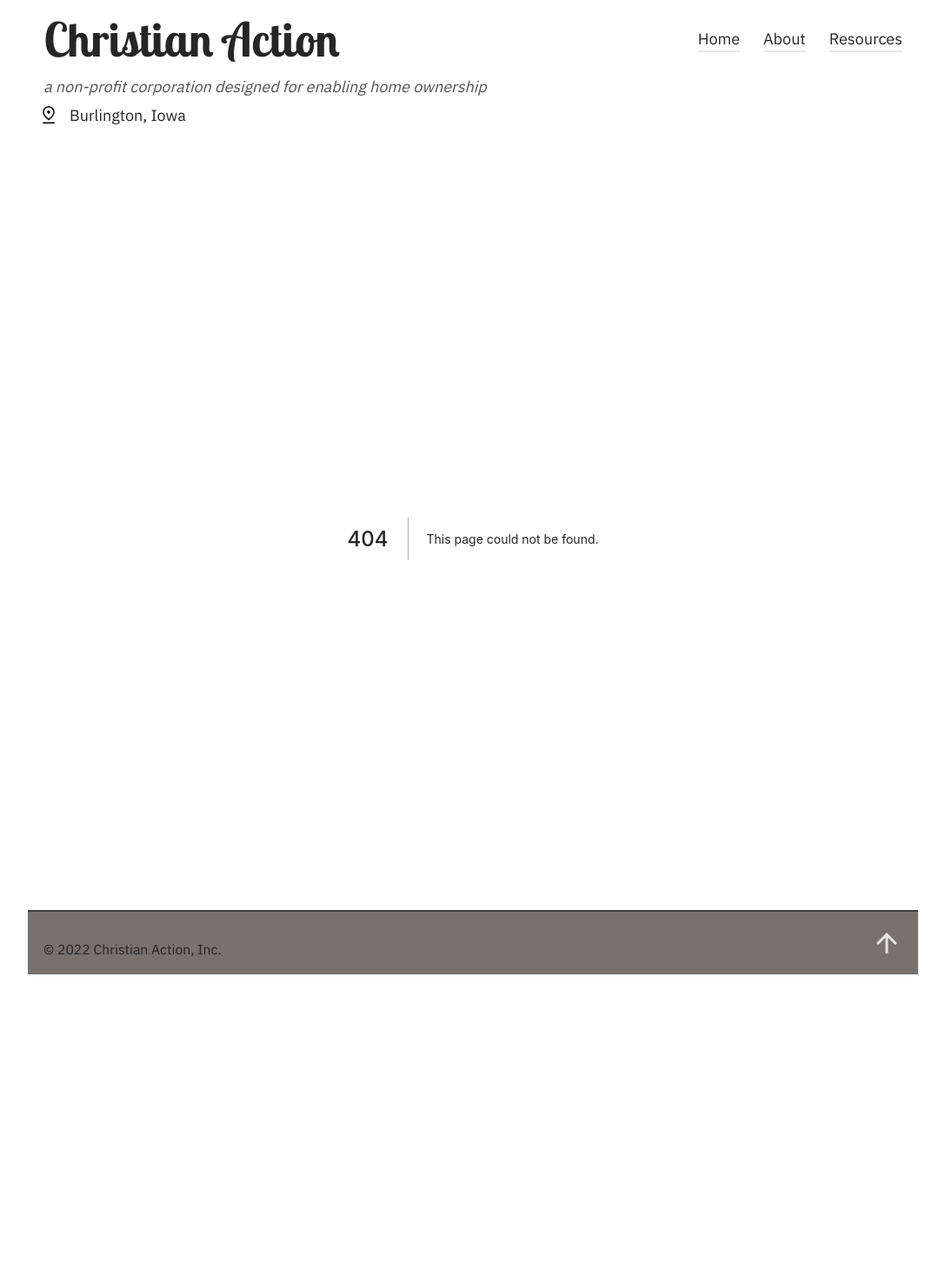
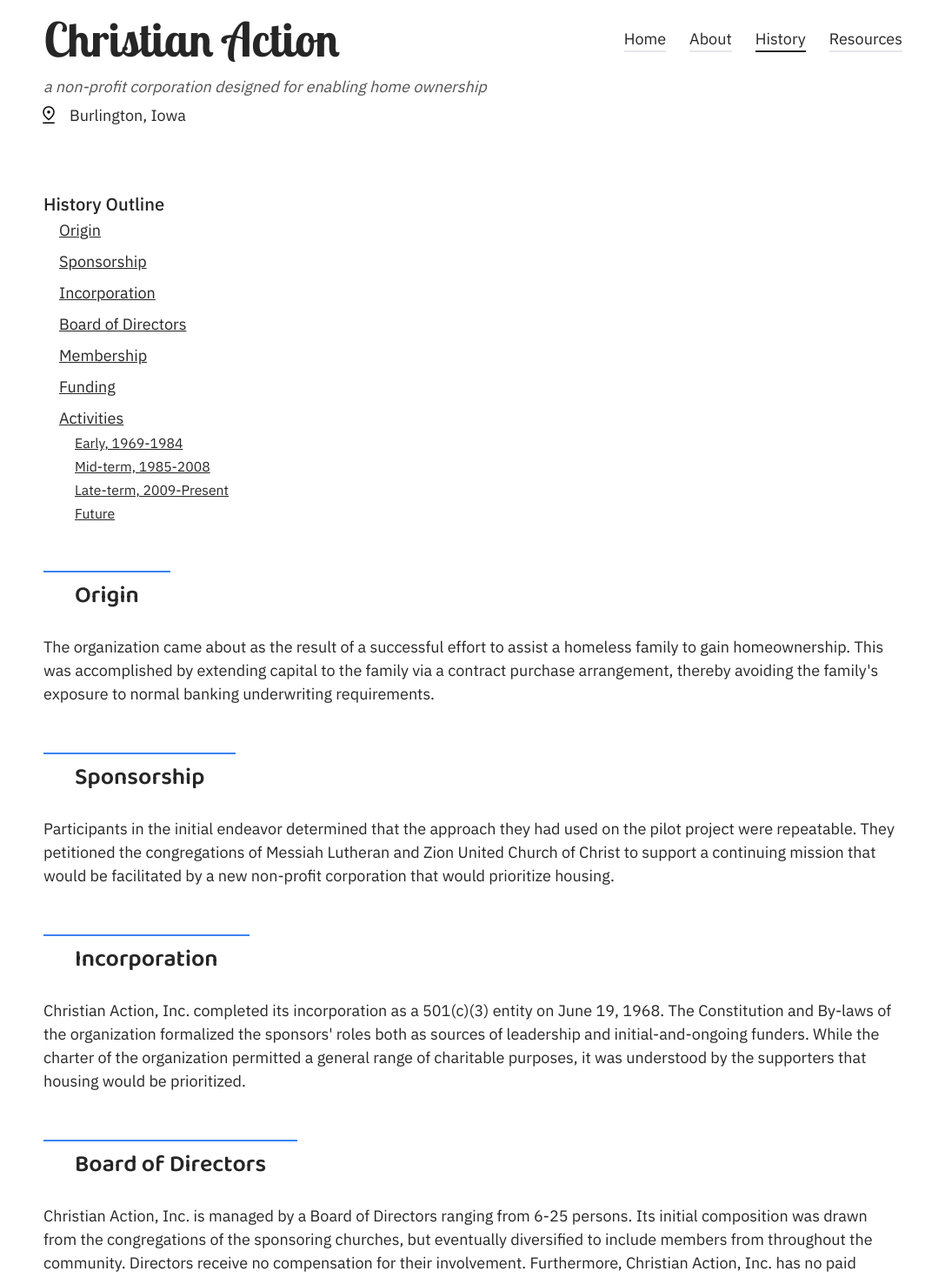
Before and after one commit to blaze-vincent/christian-action-2022, a Next.js app: page /history in a window 1280 px wide. Before the commit this address had no page. Shown: the top 1469 px of the page at 87% size, without its empty margins (96-1183 px from the left). Before the commit the page ends 1120 px from the top, so only its background shows below. Built offline with nearby package versions, Linux system fonts and the light colour scheme.

Commit message:
Add History page

```diff
--- a/components/navbar/navbar.js
+++ b/components/navbar/navbar.js
@@ -10,6 +10,10 @@
   {
     url: '/about',
     name: 'About'
+  },
+  {
+    url: '/history',
+    name: 'History'
   },
   {
     url: '/resources',
--- /dev/null
+++ b/components/outlineTree.js
@@ -0,0 +1,24 @@
+import Link from 'next/link';
+
+export default function OutlineTree({tree, subsection = false}){
+
+  const className = `flex flex-col pl-4 ${subsection ? "gap-1 text-sm mt-1" : "gap-2"}`
+  return <ol
+    className={className}
+  >
+    {
+      tree.map(item => {
+        return <li>
+          <Link href={item.fragment}>
+              <a className='underline'>
+                {item.name}
+              </a>
+          </Link>
+          {
+            item.subsections && <OutlineTree tree={item.subsections} subsection />
+          }
+        </li>
+      })
+    }
+  </ol>
+}
--- /dev/null
+++ b/pages/history.js
@@ -0,0 +1,153 @@
+import SectionTitle from "../components/sectionTitle";
+import OutlineTree from "../components/outlineTree";
+
+function Article({children, subsection = false}){
+  const className = `flex flex-col ${subsection ? "gap-2 my-2" : "gap-4"}`
+
+  return <article
+    className={className}
+  >
+    {children}
+  </article>
+}
+
+export default function History(){
+
+  const sections = [
+    {
+      name: 'Origin',
+      fragment: '#origin'
+    },
+    {
+      name: 'Sponsorship',
+      fragment: '#sponsorship'
+    },
+    {
+      name: 'Incorporation',
+      fragment: '#incorporation'
+    },
+    {
+      name: 'Board of Directors',
+      fragment: '#board'
+    },
+    {
+      name: 'Membership',
+      fragment: '#membership'
+    },
+    {
+      name: 'Funding',
+      fragment: '#funding'
+    },
+    {
+      name: 'Activities',
+      fragment: '#activities',
+      subsections: [
+        {
+          name: 'Early, 1969-1984',
+          fragment: '#early'
+        },
+        {
+          name: 'Mid-term, 1985-2008',
+          fragment: '#mid'
+        },
+        {
+          name: 'Late-term, 2009-Present',
+          fragment: '#late'
+        },
+        {
+          name: 'Future',
+          fragment: '#future'
+        }
+      ]
+    }
+  ]
+
+  return <div
+    className="w-full max-w-screen-lg flex flex-col gap-12 px-4 mb-40"
+  >
+    {/* outline */}
+    <div>
+      <h3
+        className="text-lg font-medium"
+      >History Outline</h3>
+      <OutlineTree tree={sections} />
+    </div>
+
+    <Article>
+      <SectionTitle id="origin">Origin</SectionTitle>
+      <p>
+        The organization came about as the result of a successful effort to assist a homeless family to gain homeownership. This was accomplished by extending capital to the family via a contract purchase arrangement, thereby avoiding the family&apos;s exposure to normal banking underwriting requirements.
+      </p>
+    </Article>
+
+    <Article>
+      <SectionTitle id="sponsorship">Sponsorship</SectionTitle>
+      <p>
+        Participants in the initial endeavor determined that the approach they had used on the pilot project were repeatable. They petitioned the congregations of Messiah Lutheran and Zion United Church of Christ to support a continuing mission that would be facilitated by a new non-profit corporation that would prioritize housing.
+      </p>
+    </Article>
+
+    <Article>
+      <SectionTitle id="incorporation">Incorporation</SectionTitle>
+      <p>
+        Christian Action, Inc. completed its incorporation as a 501(c)(3) entity on June 19, 1968. The Constitution and By-laws of the organization formalized the sponsors&apos; roles both as sources of leadership and initial-and-ongoing funders. While the charter of the organization permitted a general range of charitable purposes, it was understood by the supporters that housing would be prioritized.
+      </p>
+    </Article>
+
+    <Article>
+      <SectionTitle id="board">Board of Directors</SectionTitle>
+      <p>
+        Christian Action, Inc. is managed by a Board of Directors ranging from 6-25 persons. Its initial composition was drawn from the congregations of the sponsoring churches, but eventually diversified to include members from throughout the community. Directors receive no compensation for their involvement. Furthermore, Christian Action, Inc. has no paid employees and utilizes contracted services only when specific needs occur, such as for accounting.
+      </p>
+    </Article>
+
+    <Article>
+      <SectionTitle id="membership">Membership</SectionTitle>
+      <p>
+        There are two classes of membership that are open to all. These are the Participating Membership and the Sustaining Membership. The former includes those persons that apply to and are approved by the Board of Directors that wish to be actively involved and working for the objects and purposes of the Corporation. The latter includes those persons that apply to and are approved by the Board of Directors as financial contributors. Participating Members have voting rights. Supporting Members have no voting rights.
+      </p>
+    </Article>
+
+    <Article>
+      <SectionTitle id="funding">Funding</SectionTitle>
+      <p>
+        Christian Action, Inc. has relied on donations and rental income to support its mission. The former includes charitable giving and the receipt of the assets of Burlington Housing Partnership (BHP) when it dissolved. The latter includes rental receipts from a property that was included in the foundation from BHP and a property that was forfeited back to Christian Action, Inc.
+      </p>
+    </Article>
+
+    <Article>
+      <SectionTitle id="activities">Activities</SectionTitle>
+
+      <Article subsection>
+        <SectionTitle subsection id="early">Early, 1969-1984</SectionTitle>
+        <p>
+          Christian Action, Inc. confined its involvement to home ownership, via contract sales, and the provision of emergency assistance for housing and housing-related activities for many years. Because the needs of both of the areas of concentration were considerable, in-depth debate was essential to achieve a balanced use of donated capital. Furthermore, a smooth flow of repayments was essential for the home ownership model to continue to work, since donations were not large enough to permit the target homes to be acquired in advance outright. Each activity required Christian Action, Inc. to borrow the funds via a companion mortgage and the make the home available to the family on contract. All sales have been at cost.
+        </p>
+      </Article>
+
+
+      <Article subsection>
+        <SectionTitle subsection id="mid">Mid-term, 1985-2008</SectionTitle>
+        <p>
+          Changes in pricing and home financing accelerated beginning in the 1970s and never stopped as successive Presidential administrations promoted the expansion of home ownership. Prices grew, which required the infusion of larger amounts of capital, while access to financing was eased by the availability of insured mortgages and relaxed underwriting standard. These trends reduced the utility of the "traditional Program" and made potential client base smaller and poorer. In response, Christian Action, Inc. sought out and received several grants through the State-administered HOME Program. The project designs included down payment assistance and "acquisition with rehabilitation for resale". These projects would eventually assist more than 30 families in Burlington.
+        </p>
+      </Article>
+
+
+      <Article subsection>
+        <SectionTitle subsection id="late">Late-term, 2009-Present</SectionTitle>
+        <p>
+          Beyond market indluences, the complexity and time requirements of the HOME Program, which continued to be prioritized, left little capacity for other involvements and the utilization of the contract sales design waned. The design of Christian Action, Inc.&apos;s HOME project was set up to provide "gap" funding for each activity including a combination of down payment assistance, mortgage write-down, and rehabilitation financing. In 2008, the Great Recession occurred. It disrupted the nation's capital markets and temporarily closed the insured marketplace, effectively depriving lower-income families of access to mortgage financing. Because client families were effectively frozen out, the approved HOME design was no longer viable and the organization was eventually required to surrender its last award, a loss of $299,000. Subsequently, the organization has sought out partnership opportunities to continue the mission. Examples include funding for the Burlington Homeless Shelter and joint ventures with the Southeast Iowa Regional Planning Commission. In addition, Christian Action, Inc. has resumed its traditional activities.
+        </p>
+      </Article>
+
+
+      <Article subsection>
+        <SectionTitle subsection id="future">Future</SectionTitle>
+        <p>
+          This story is yet to be determined, but various trends are emerging that undoubtedly support a continuing role for Christian Action, Inc. in the housing arena. These include rising rents, escalating home pricing, and the lack of quality inventory. While interest rates remain low by historic standards, these are likely to rise substantially and create further stresses and the need for appropriate societal responses.
+        </p>
+      </Article>
+    </Article>
+  </div>
+}
```
